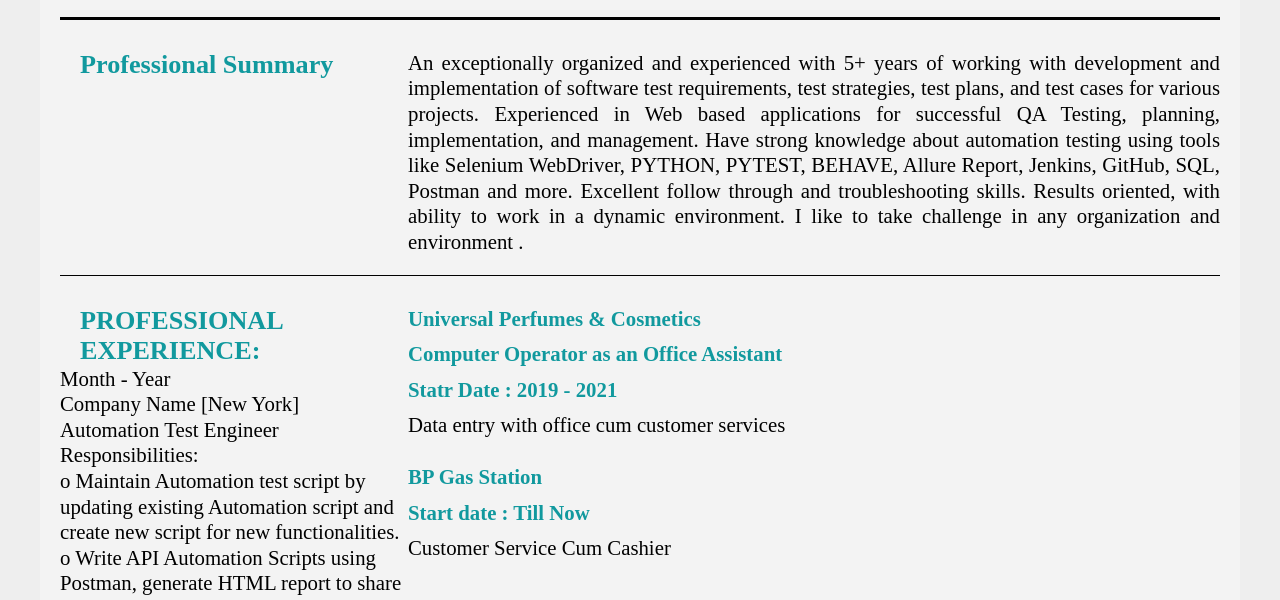
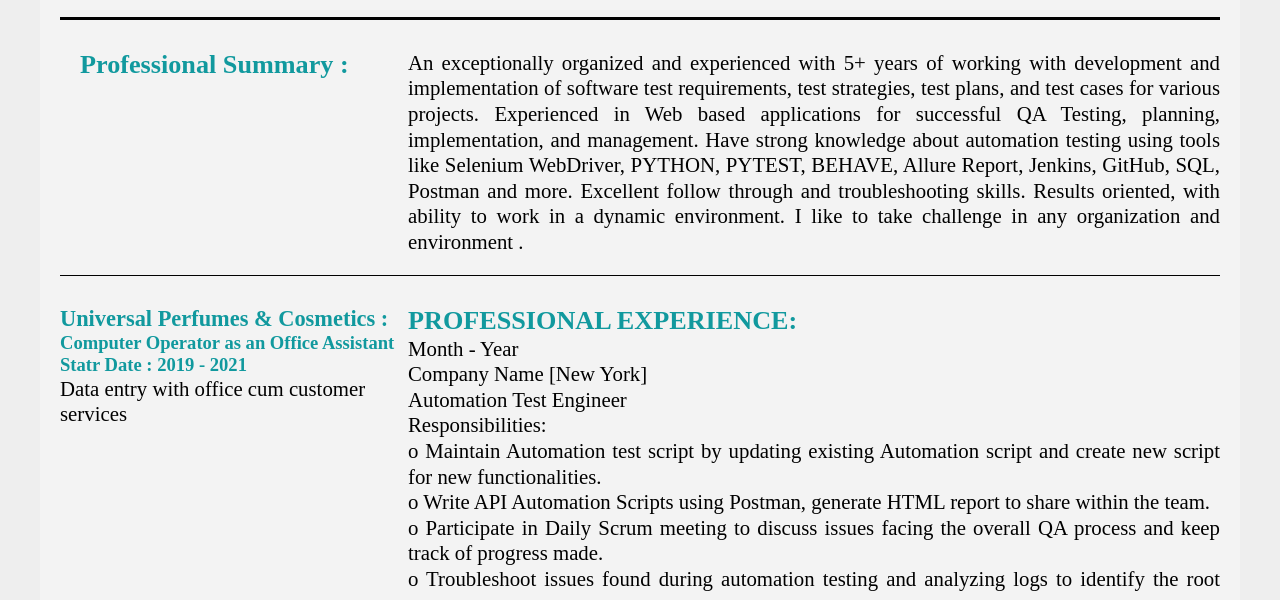
Before and after one commit to Ali332147/My-CV-File, a plain HTML site: page index.html in a window 1280 px wide. Shown: the part 175-775 px from the top of the page. Drawn offline with Linux system fonts and the light colour scheme.

Commit message:
Update index.html

```diff
--- a/index.html
+++ b/index.html
@@ -40,7 +40,7 @@
             <section id="personal-info">
                 <div class="content">
                     <div class="left">
-                        <h3>Professional Summary</h3>
+                        <h3>Professional Summary :</h3>
                     </div>
                     <div class="right">
                         <p style="text-align: justify;">An exceptionally organized and experienced with 5+ years of working with development
@@ -58,11 +58,16 @@
             <hr class="common-hr">
             </hr>
 
-
             <!-- work experience start -->
             <section id="personal-info">
                 <div class="content">
                     <div class="left">
+                        <h4>Universal Perfumes & Cosmetics :</h4>
+                        <h5>Computer Operator as an Office Assistant</h5>
+                        <h5>Statr Date : 2019 - 2021</h5>
+                        <p> Data entry with office cum customer services </p>
+                    </div>
+                    <div class="right">
                         <h3>PROFESSIONAL EXPERIENCE:</h3>
                         <p>Month - Year </p>
                         <p>Company Name [New York]</p>
@@ -78,13 +83,6 @@
                         <p> o	Use JIRA as test management tools for user stories and defect tracking.</p>
                         <p> o	Used HP ALM to ensure efficient documentation of QA activities.</p>
                         <p> o	Supported external team with test data, test cases, and test configuration.</p>
-
-                    </div>
-                    <div class="right">
-                        <h4>Universal Perfumes & Cosmetics</h4>
-                        <h5>Computer Operator as an Office Assistant</h5>
-                        <h5>Statr Date : 2019 - 2021</h5>
-                        <p> Data entry with office cum customer services </p>
 
                         <br>
                         <div class="right">
```
